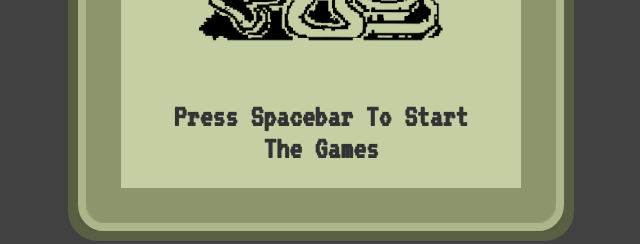
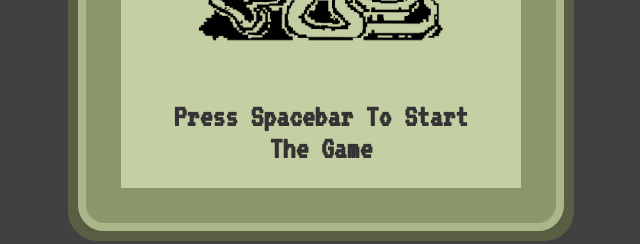
Before and after one commit to Nikhilveeraa/Snake-Game, a plain HTML site: page index.html in a window 1280 px wide. Shown: the part 442-686 px from the top of the page, 319-959 px from the left. Drawn offline with Linux system fonts and the light colour scheme.

Commit message:
Update index.html

```diff
--- a/index.html
+++ b/index.html
@@ -27,7 +27,7 @@
    </div>
   </div>
 
- <h1 id="instruction-text">Press spacebar to start the games </h1>
+ <h1 id="instruction-text">Press spacebar to start the game </h1>
 
 <img id="logo" src="https://github.com/Nikhilveeraa/snake-game/blob/main/snake-game-ai-gen.png?raw=true" alt="snake logo">
   </body>
```
